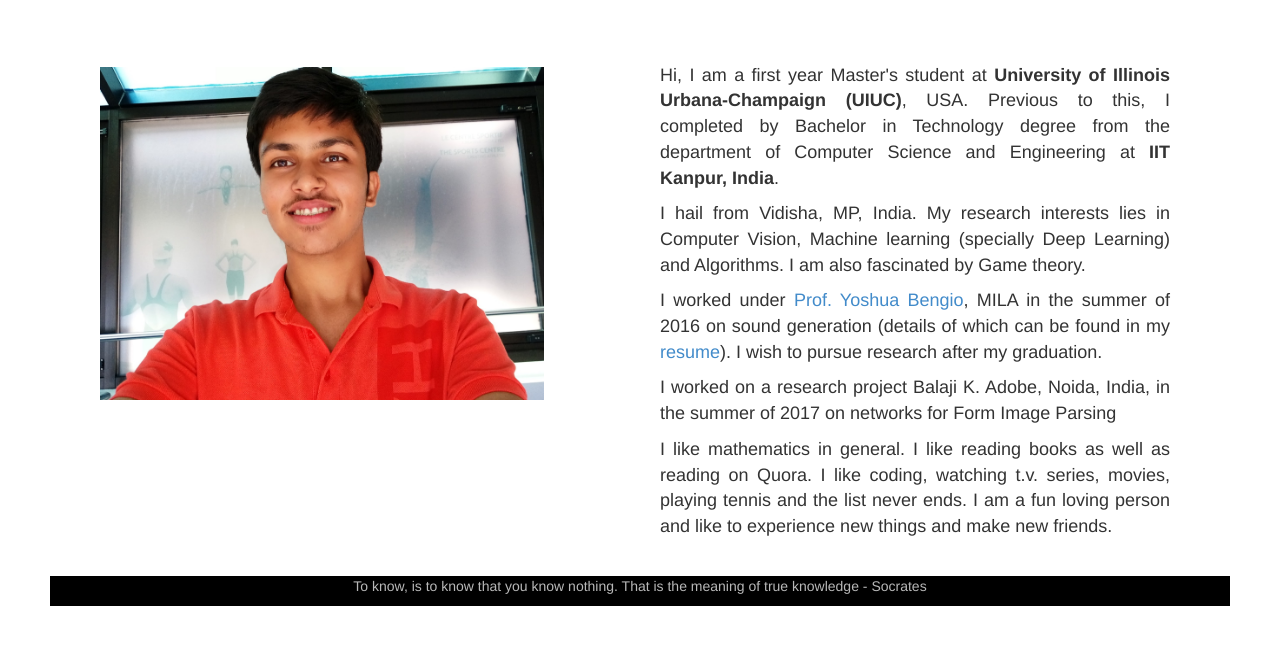
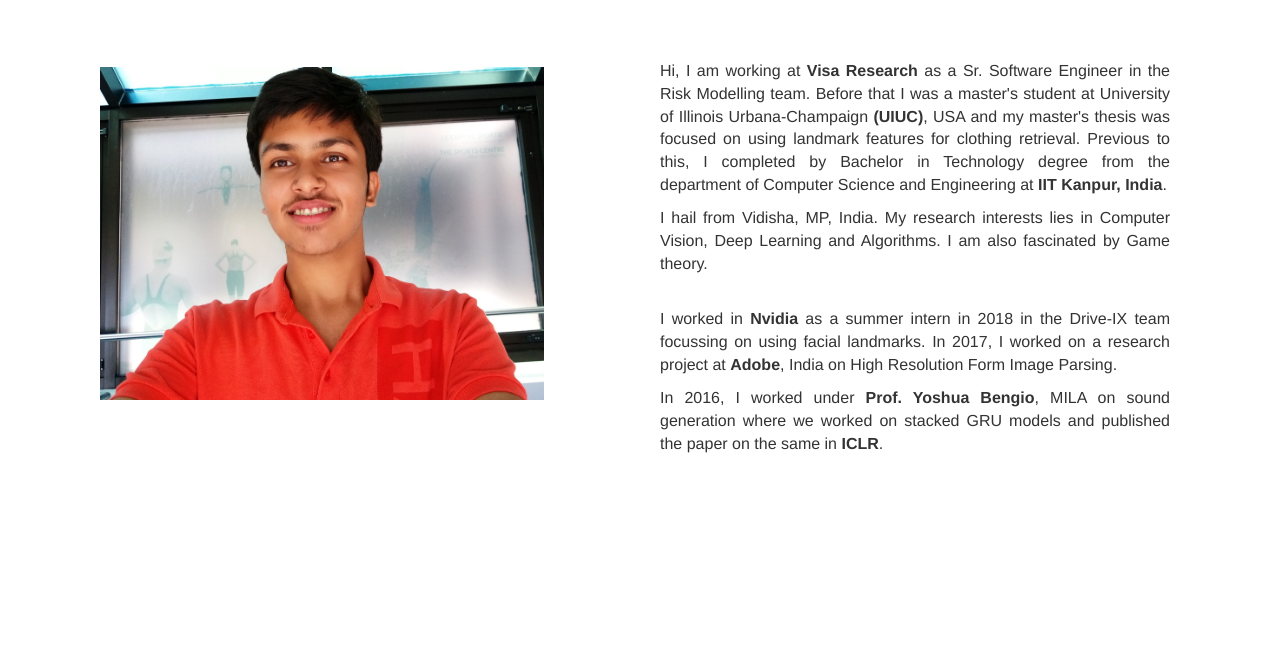
Before and after one commit to shubham1310/shubham1310.github.io, a plain HTML site: page index.html in a window 1280 px wide. Shown: the part 53-698 px from the top of the page. Drawn offline with nearby package versions, Linux system fonts and the light colour scheme.

Commit message:
New updated

```diff
--- a/index.html
+++ b/index.html
@@ -46,24 +46,30 @@
     </div><!-- /.navbar -->
 
     <div style="float:left;padding:70px 50px"><img src="dp.jpg" style="width:60ex;height:45ex"></div>
-    <div style="width:550px;float:right;padding:20px;margin:20px 40px;font-size:18px;height:539px">
+    <div style="width:550px;float:right;padding:20px;margin:20px 40px;font-size:16px;height:539px">
     	</br>
-    	<p>Hi, I am a first year Master's student at <b>University of Illinois Urbana-Champaign (UIUC)</b>, USA. Previous to this, I completed by Bachelor in Technology degree from the department of Computer Science and Engineering at <b>IIT Kanpur, India</b>.
+    	<p>Hi, I am working at <b>Visa Research</b> as a Sr. Software Engineer in the Risk Modelling team. Before that I was a master's student at University of Illinois Urbana-Champaign  <b>(UIUC)</b>, USA and my master's thesis was focused on using landmark features for clothing retrieval. Previous to this, I completed by Bachelor in Technology degree from the department of Computer Science and Engineering at <b>IIT Kanpur, India</b>.
       </p>
-      <p>
-      I hail from Vidisha, MP, India. My research interests lies in Computer Vision, Machine learning (specially Deep Learning) and Algorithms. I am also fascinated by Game theory.</p>
-      <p>I worked under <a href ="http://www.iro.umontreal.ca/~bengioy/yoshua_en/index.html"target="_blank">Prof. Yoshua Bengio</a>, MILA in the summer of 2016 on sound generation (details of which can be found in my <a href="./resume.pdf"> resume</a>). I wish to pursue research after my graduation.</p>
-       <p>I worked on a research project Balaji K. Adobe, Noida, India</a>, in the summer of 2017 on networks for Form Image Parsing
+
+      <p>I hail from Vidisha, MP, India. My research interests lies in Computer Vision, Deep Learning and Algorithms. I am also fascinated by Game theory.</p>
+      <br>
+
+      <p>I worked in <b>Nvidia</b> as a summer intern in 2018 in the Drive-IX team focussing on using facial landmarks. In 2017, I worked on a research project at <b>Adobe</b>, India on High Resolution Form Image Parsing.
+      <br>
+      <p>In 2016, I worked under <b>Prof. Yoshua Bengio</b>, MILA on sound generation where we worked on stacked GRU models and published the paper on the same in  <b>ICLR</b>.
+        <!-- (details of which can be found in my <a href="./resume.pdf"> resume</a>). -->
+
+
       <!-- <p>Enjoy your stay at my home page...</p> -->
-     <!--  </br> -->
-    	<p >I like mathematics in general. I like reading books as well as reading on Quora. I like coding, watching t.v. series, movies, playing tennis and the list never ends. I am a fun loving person and like to experience new things and make new friends. </p>
+      <!--  </br> -->
+    	<!-- <p >I like mathematics in general. I like reading books, coding, watching t.v. series, movies, playing tennis and the list never ends. I am a fun loving person and like to experience new things and make new friends. </p> -->
       <!-- </br> -->
         <!-- There are onedrive links to the my <b> course material </b> consisting of lectures, papers etc in the <a href='./academics.html'>academics</a> page -->
        </div>
 
-    <div style="background-color:black;height:30px;text-align:center;color:#B8B8B8;clear:both;float:bottom;">
+<!--     <div style="background-color:black;height:30px;text-align:center;color:#B8B8B8;clear:both;float:bottom;">
       To know, is to know that you know nothing. That is the meaning of true knowledge - Socrates
-    </div>
+    </div> -->
     <!--================================================== -->
     <!-- Placed at the end of the document so the pages load faster -->
     <script src="https://code.jquery.com/jquery-1.10.2.min.js"></script>
```
Also changed, not shown: academics.html (+3 -3 lines), 1 other file.
